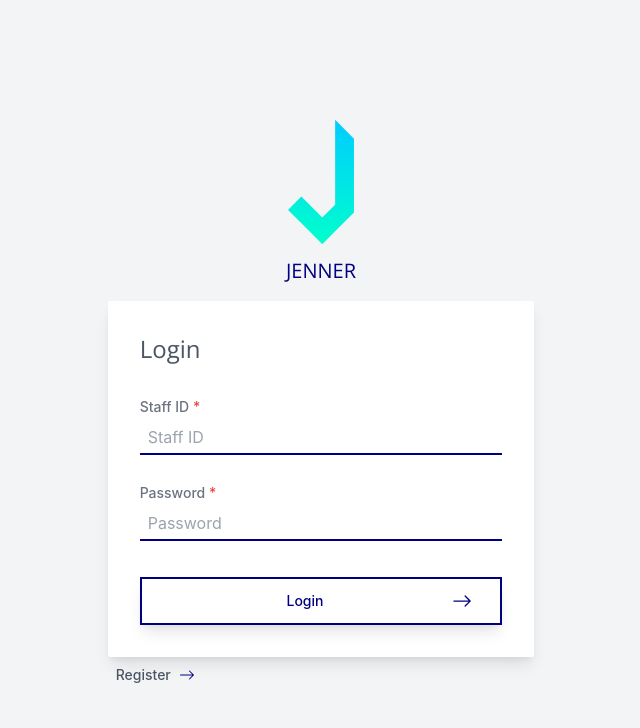
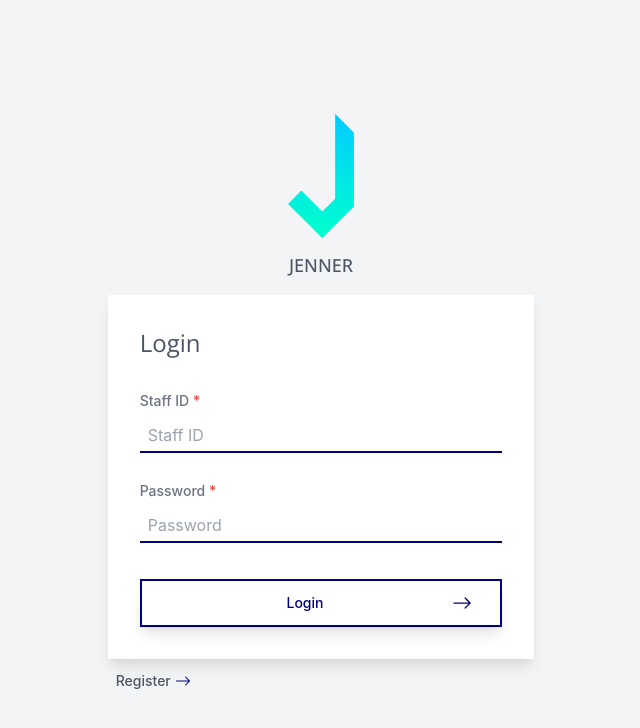
Before and after one commit to Jahaslito/adc-frontend, a React (Create React App) app: page /login in a window 1280 px wide. Shown: the top 728 px of the page, without its empty margins (319-959 px from the left). Built offline with nearby package versions, Linux system fonts and the light colour scheme.

Commit message:
Touched up login

```diff
--- a/src/App.js
+++ b/src/App.js
@@ -10,8 +10,8 @@ function App() {
     return (
         <BrowserRouter>
             <Routes>
-                <Route path="login" element={<Login />} />
-                <Route path="register" element={<Register />} />
+                <Route path="/login" element={<Login />} />
+                <Route path="/register" element={<Register />} />
             </Routes>
         </BrowserRouter>
     );
--- a/src/components/Button.jsx
+++ b/src/components/Button.jsx
@@ -17,7 +17,7 @@ const Button = ({ label, block, icon, theme, primary }) => {
             } px-7 ${
                 block ? "py-3" : "py-2"
             } flex justify-center items-center gap-3 text-sm font-medium shadow-lg ${
-                primary ? "hover:bg-opacity-80" : "hover:bg-gray-50"
+                primary ? "hover:bg-opacity-80" : "hover:bg-gray-100"
             }  focus:ring-2 focus:ring-primary focus:ring-offset-2 focus:ring-opacity-50  ${
                 block ? "w-full" : "rounded"
             }`}
--- a/src/components/Input.jsx
+++ b/src/components/Input.jsx
@@ -17,7 +17,7 @@ const Input = ({ label, required, validate, ...props }) => {
                 {label} {required && <span className="text-red-500">*</span>}
             </span>
             <input
-                className="mt-1 border-b-2 border-primary px-2 py-1 focus:outline-none focus:border-blue-500 text-gray-600"
+                className="mt-2 border-b-2 border-primary px-2 py-1 focus:outline-none focus:border-blue-500 text-gray-600"
                 {...props}
             ></input>
             <span className="text-xs text-red-500 mt-1">{validate}</span>
--- a/src/screens/Login.jsx
+++ b/src/screens/Login.jsx
@@ -11,7 +11,7 @@ const Login = () => {
         <div className="w-full h-screen flex justify-center items-center bg-gray-100">
             <div className="w-6/12 flex flex-col items-center">
                 <img src={logo} width={150} alt="Jenner" />
-                <span className="font-heading text-xl text-primary mb-4">
+                <span className="font-heading text-lg text-gray-600 font-medium mb-4">
                     JENNER
                 </span>
                 <div className="rounded-sm shadow-lg w-8/12 p-8 bg-white">
@@ -47,9 +47,11 @@ const Login = () => {
                         />
                     </div>
                 </div>
-                <div className="flex flex-row justify-start text-gray-600 text-sm font-medium w-8/12 p-2 items-center gap-2">
-                    <Link to="register">Register</Link>
-                    <BsArrowRight size={16} color={colors.primary} />
+                <div className="flex flex-row justify-start mt-1 w-8/12">
+                    <div className="flex flex-row text-gray-600 text-sm font-medium  p-2 items-center gap-1 hover:text-primary">
+                        <Link to="/register">Register</Link>
+                        <BsArrowRight size={16} color={colors.primary} />
+                    </div>
                 </div>
             </div>
         </div>
```
